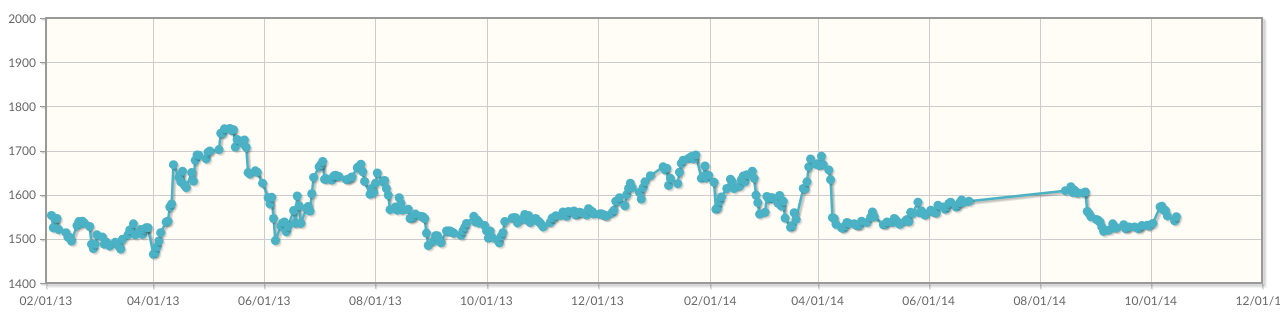
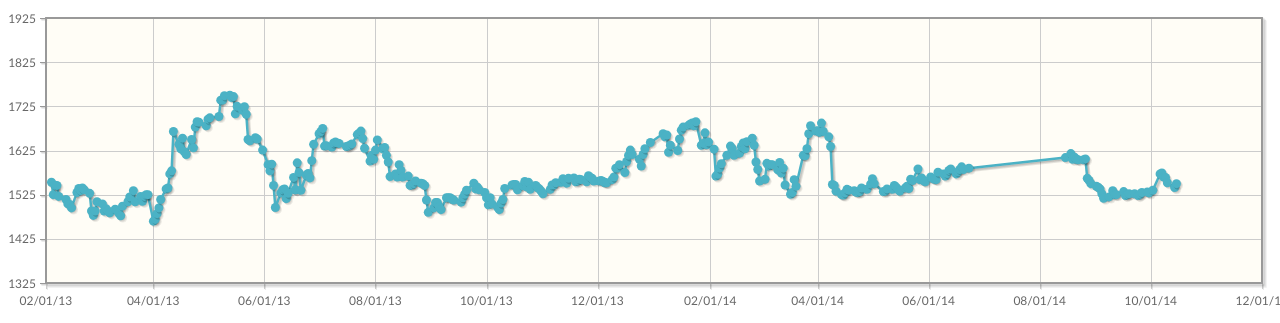
Before and after one commit to potyosh/stock_graph_jqui, a plain HTML site: page test1.html in a window 1280 px wide. Shown: the top 323 px of the page. Drawn offline with Linux system fonts and the light colour scheme.

Commit message:
calculate the size of graph

```diff
--- a/test1.html
+++ b/test1.html
@@ -19,13 +19,12 @@
 <script type="text/javascript" src="dist/excanvas.min.js"></script>
 <script type="text/javascript" src="papaparse.min.js"></script>
 
+
+<body>
+
 <div id="jqPlot-sample"></div>
 <script type="text/javascript" src="test1.js"></script>
 </head>
-<body>
-
-<h1>jqPlot Test</h1>
-<div id="graph" style="width:400px;height:300px;margin:30px;">aafff</div>
 
 </body>
 </html>
--- a/test1.js
+++ b/test1.js
@@ -1,12 +1,12 @@
 //ハイライターが0になるところのデバッグ
 //ソース整理
 //複数グラフ描画
-//y軸最小値
 //日付検索の箇所、ループつかわずにやりたい、連想配列で
 
 var stock_data = [[]];
 
 var plot = "";//グラフ情報を記憶する配列
+var maxprice = 0;
 
 var formatDate = function (date, format) {
   if (!format) format = 'YYYY-MM-DD hh:mm:ss.SSS';
@@ -31,8 +31,16 @@ jQuery( function() {
       if(this[0] && this[6]){
         this[0] = formatDate(new Date(this[0]), 'YYYY/MM/DD');
         stock_data[0].push([this[0], this[6]]);
+        if( maxprice < this[6]){
+          maxprice = this[6];
+        }
       }
+
+
     });
+
+    //get margin
+    maxprice = parseInt(maxprice * 1.1, 10);
 
     plot = jQuery . jqplot(
       'jqPlot-sample',
@@ -46,7 +54,7 @@ jQuery( function() {
             },
           },
           yaxis:{
-            max : '2000'
+            max : String(maxprice)
           }
         },
         highlighter: {
@@ -89,8 +97,8 @@ jQuery( function() {
           var toolTip = $('<div />').attr("id","myTooltip")
             .addClass("jqplot-highlighter-tooltip")
             .css("position","absolute")
-            .css("left",(gridpos.x-50)+"px")
-            .css("top",(gridpos.y-50)+"px")
+            .css("left",(gridpos.x-10)+"px")
+            .css("top",(gridpos.y-10)+"px")
             .css("background","white")
             .css("padding","3px")
             .css("z-index","20")
```
